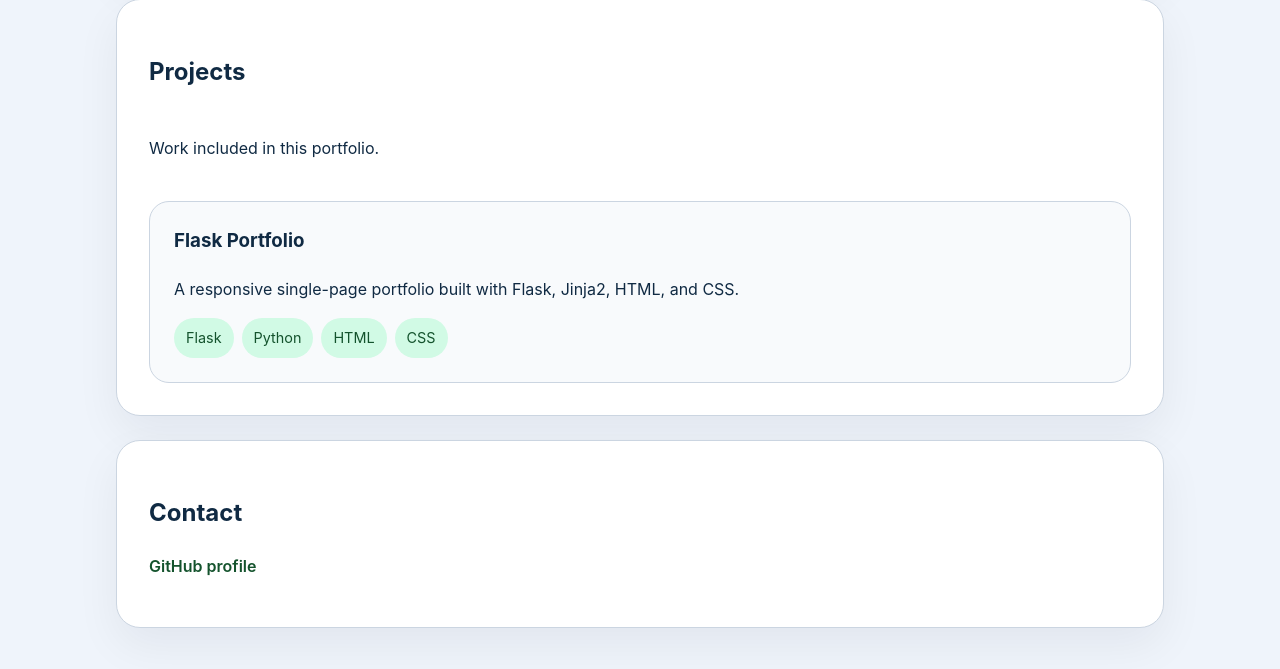
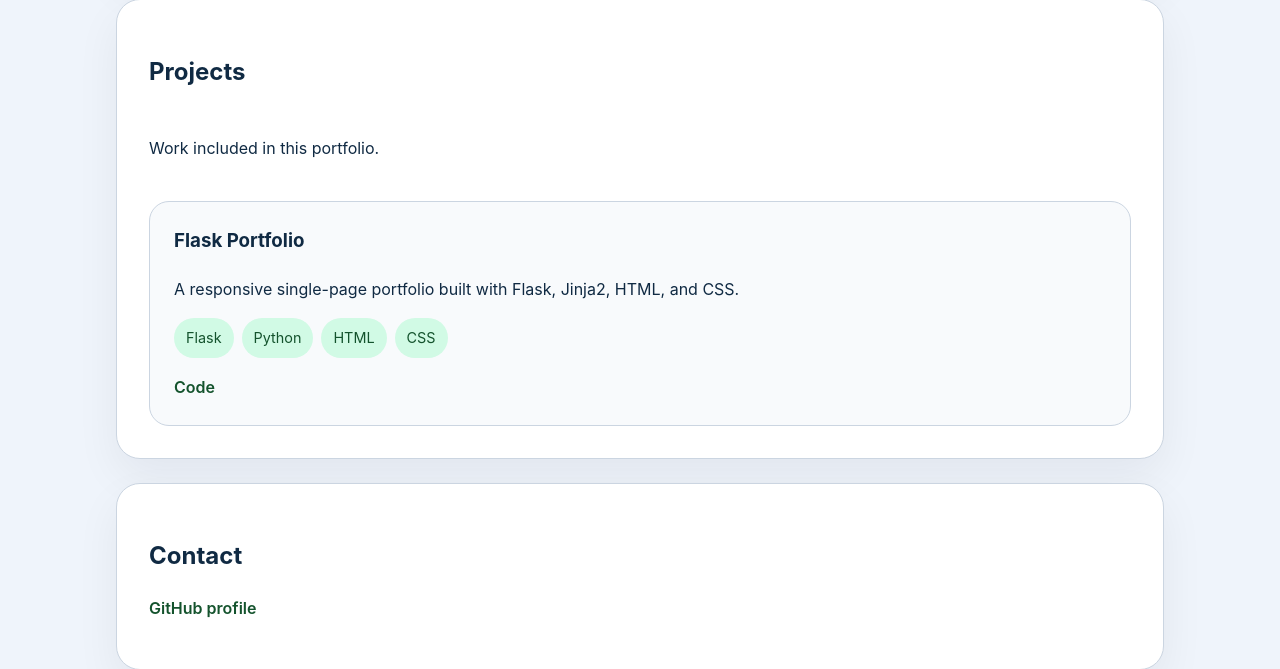
Before and after one commit to Sairamsagar/flask-portfolio, a Flask app: page / in a window 1280 px wide. Shown: the part 441-1110 px from the top of the page. Run offline with Flask 3, Linux system fonts and the light colour scheme.

Commit message:
Add project links, automatic footer year, and README font fix
- Projects can set optional repo/demo URLs, shown as links on each card
- Footer year now comes from the current date
- Remove Inter acknowledgment since the font is not loaded
- Add tests for project links and footer year

```diff
--- a/app.py
+++ b/app.py
@@ -1,3 +1,4 @@
+from datetime import date
 from pathlib import Path
 
 from flask import Flask, render_template, url_for
@@ -15,6 +16,8 @@ portfolio = {
             "title": "Flask Portfolio",
             "description": "A responsive single-page portfolio built with Flask, Jinja2, HTML, and CSS.",
             "tags": ["Flask", "Python", "HTML", "CSS"],
+            "repo": "https://github.com/Sairamsagar/flask-portfolio",
+            "demo": None,
         },
     ],
 }
@@ -33,6 +36,7 @@ def home():
         'portfolio.html',
         portfolio=portfolio,
         resume_url=resume_url,
+        current_year=date.today().year,
     )
 
 
--- a/static/style.css
+++ b/static/style.css
@@ -133,6 +133,24 @@ main {
     font-size: 0.9rem;
 }
 
+.project-links {
+    display: flex;
+    flex-wrap: wrap;
+    gap: 1rem;
+    margin-top: 1rem;
+}
+
+.project-links a {
+    color: var(--accent);
+    text-decoration: none;
+    font-weight: 600;
+}
+
+.project-links a:hover,
+.project-links a:focus-visible {
+    text-decoration: underline;
+}
+
 .button {
     display: inline-flex;
     text-decoration: none;
--- a/templates/portfolio.html
+++ b/templates/portfolio.html
@@ -45,6 +45,12 @@
                             <span>{{ tag }}</span>
                             {% endfor %}
                         </div>
+                        {% if project.repo or project.demo %}
+                        <div class="project-links">
+                            {% if project.repo %}<a href="{{ project.repo }}" target="_blank" rel="noreferrer">Code</a>{% endif %}
+                            {% if project.demo %}<a href="{{ project.demo }}" target="_blank" rel="noreferrer">Live demo</a>{% endif %}
+                        </div>
+                        {% endif %}
                     </article>
                     {% endfor %}
                 </div>
@@ -65,7 +71,7 @@
         </main>
 
         <footer class="site-footer">
-            <p>&copy; 2026 {{ portfolio.name }}. All Rights Reserved.</p>
+            <p>&copy; {{ current_year }} {{ portfolio.name }}. All Rights Reserved.</p>
         </footer>
     </div>
 </body>
```
Also changed, not shown: tests/test_app.py (+35 -0 lines), README.md.
